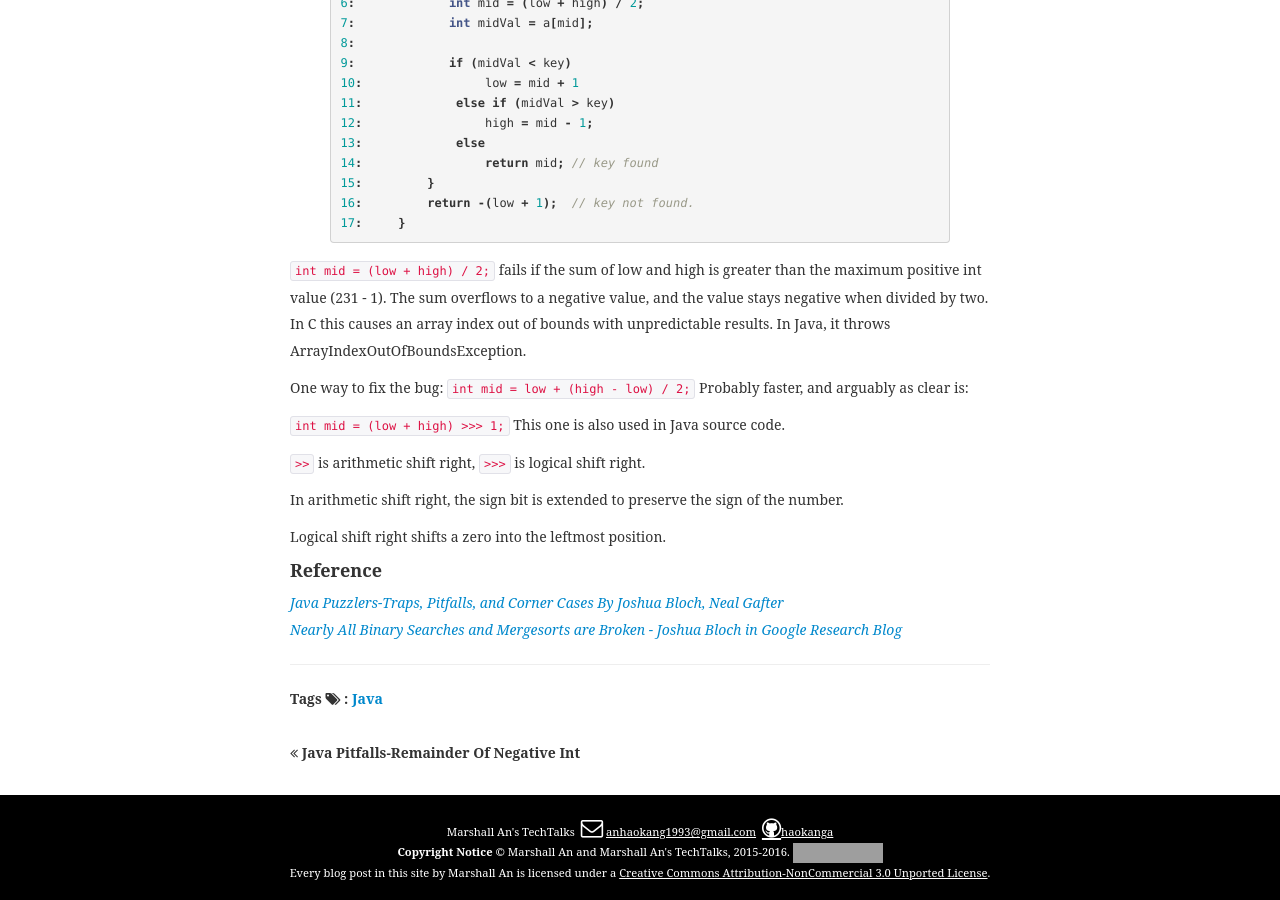
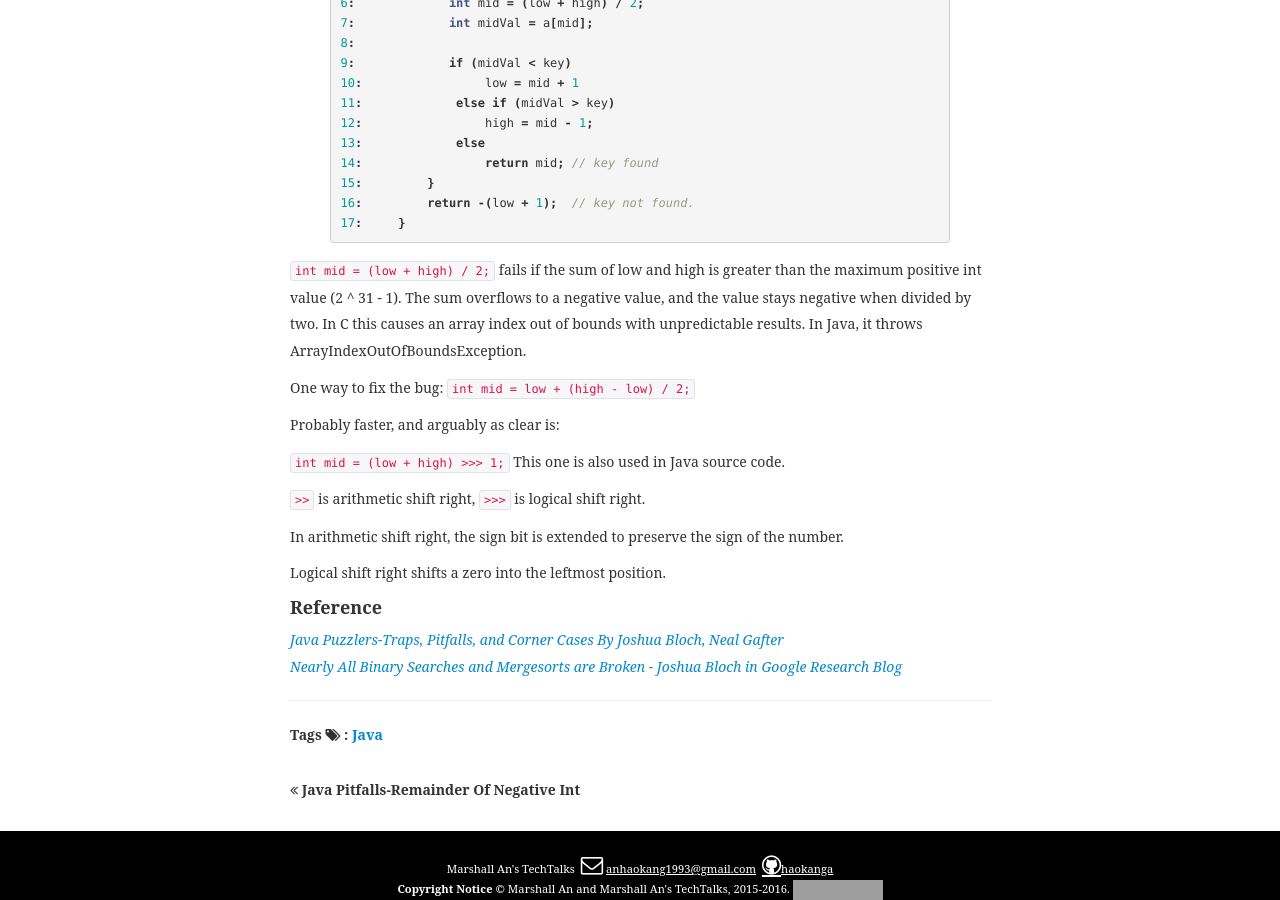
Before and after one commit to haokanga/haokanga.github.io, a Jekyll site: the page built from _posts/2016-11-26-java-pitfalls-silent-overflow-and-explicit-casting.md, in a window 1280 px wide and 900 px high, scrolled down 1415 px. Built offline with Jekyll 4.4.1, drawn with Linux system fonts in a browser that asks for light colours; some web fonts are replaced; grey boxes are pictures that could not be loaded.

Commit message:
2016-11-26-java-pitfalls-silent-overflow-and-explicit-casting.md trivial

```diff
--- a/_posts/2016-11-26-java-pitfalls-silent-overflow-and-explicit-casting.md
+++ b/_posts/2016-11-26-java-pitfalls-silent-overflow-and-explicit-casting.md
@@ -65,10 +65,11 @@ This was once the code in `java.util.Arrays`
 16:         return -(low + 1);  // key not found.
 17:     }
 {% endhighlight %}
-`int mid = (low + high) / 2;` fails if the sum of low and high is greater than the maximum positive int value (231 - 1). The sum overflows to a negative value, and the value stays negative when divided by two. In C this causes an array index out of bounds with unpredictable results. In Java, it throws ArrayIndexOutOfBoundsException.
+`int mid = (low + high) / 2;` fails if the sum of low and high is greater than the maximum positive int value (2 ^ 31 - 1). The sum overflows to a negative value, and the value stays negative when divided by two. In C this causes an array index out of bounds with unpredictable results. In Java, it throws ArrayIndexOutOfBoundsException.
 
 One way to fix the bug:
 `int mid = low + (high - low) / 2;`
+
 Probably faster, and arguably as clear is:
 
 `int mid = (low + high) >>> 1;`
```
